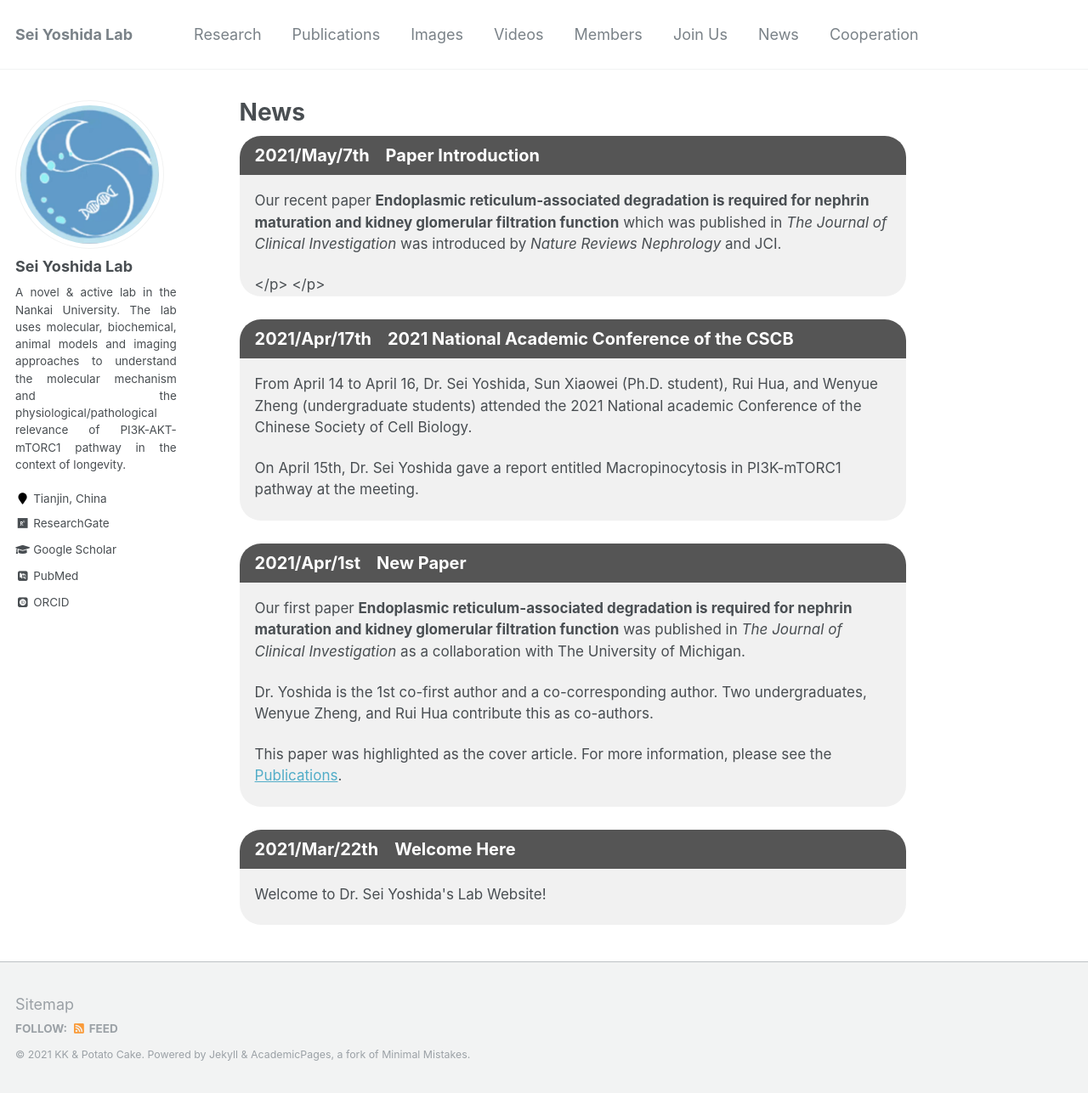
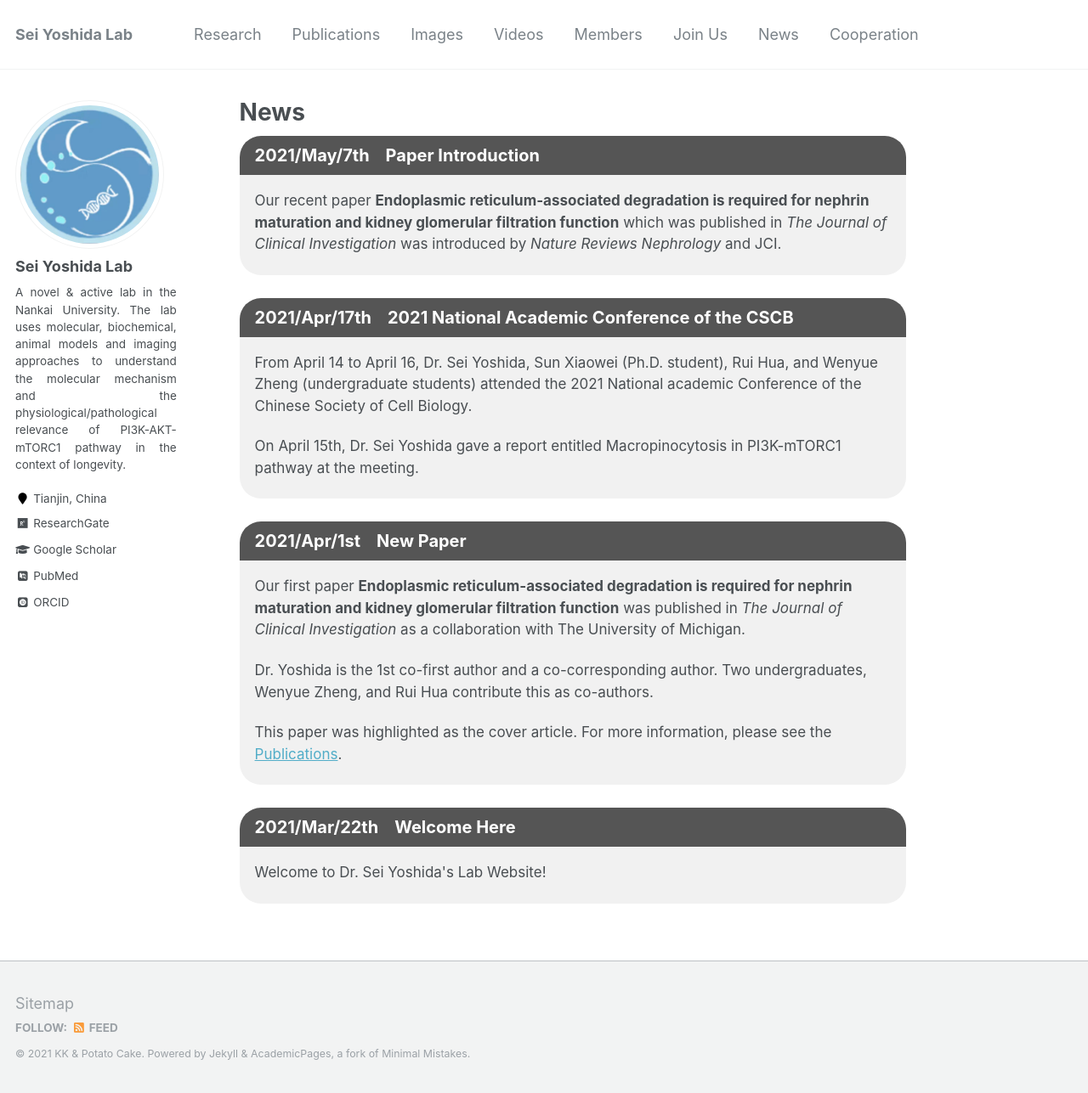
Before and after one commit to seiyoshida-lab/seiyoshida-lab.github.io, a Jekyll site: the page built from _pages/news.md, in a window 1280 px wide and 1287 px high. Shown: the whole window at 85% size. Built offline with Jekyll 4.4.1, drawn with Linux system fonts in a browser that asks for light colours; some web fonts are replaced.

Commit message:
Update news.md

```diff
--- a/_pages/news.md
+++ b/_pages/news.md
@@ -41,8 +41,8 @@
     <div class="li"><b>2021/May/7th &nbsp;&nbsp; Paper Introduction </b></div>
 <div class="content">
   <p>Our recent paper <b>Endoplasmic reticulum-associated degradation is required for nephrin maturation and kidney glomerular filtration function</b> which was published in <i>The Journal of Clinical Investigation</i> was introduced by <i>Nature Reviews Nephrology</i> and JCI.</p>
-<a href="https://www.nature.com/articles/s41581-021-00421-7" title="Introduction" target="_blank"></a></p>
-<a href="https://www.jci.org/this-month/2021/5" title="Introduction" target="_blank"></a></p>
+<p><a href="https://www.nature.com/articles/s41581-021-00421-7" title="Introduction" target="_blank"></a></p>
+<p><a href="https://www.jci.org/this-month/2021/5" title="Introduction" target="_blank"></a></p>
 </div>
   <br>
   <div class="li"><b>2021/Apr/17th &nbsp;&nbsp; 2021 National Academic Conference of the CSCB </b></div>
```
